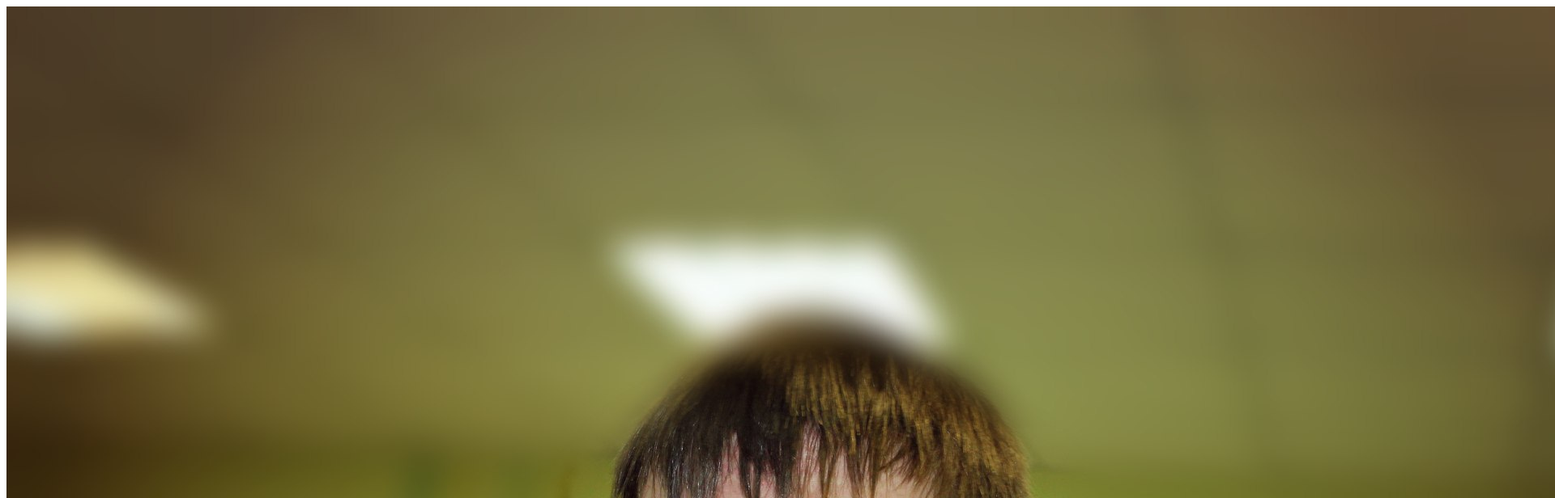
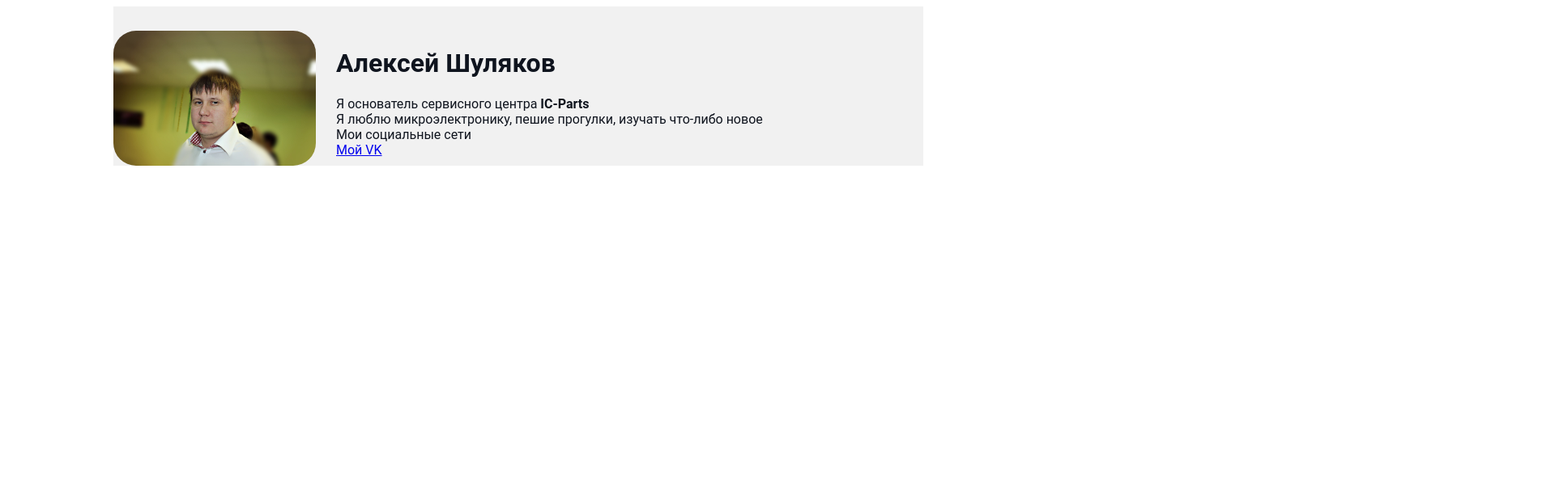
Before and after one commit to demilisher1/Res, a Next.js app: page / in a window 1280 px wide. Shown: the top 616 px of the page at 81% size, 1920 px wide, since content can reach past the window. Built offline with nearby package versions, Linux system fonts and the light colour scheme.

Commit message:
начал делать стили, но уже понял что где то ошибся со структурой

```diff
--- a/src/components/Res.js
+++ b/src/components/Res.js
@@ -5,10 +5,16 @@ class Res extends React.Component {
     render() {
         return (
             <div className={style.container}>
-                <img src={avatar.src} alt='My Photo' className="avatar"/>
-                {/*<div className={style.textinfo}>*/}
-                {/*    Hello*/}
-                {/*</div>*/}
+                <img src={avatar.src} alt='My Photo' className={style.avatar}/>
+                <div className={style.new}>
+                    <div>
+                        <h1>Алексей Шуляков</h1>
+                        <div>Я основатель сервисного центра <strong>IC-Parts</strong></div>
+                        <div>Я люблю микроэлектронику, пешие прогулки, изучать что-либо новое</div>
+                        <div>Мои социальные сети</div>
+                        <a href="https://vk.com/demilisher" target="_blank">Мой VK</a>
+                    </div>
+                </div>
             </div>
         );
     }
--- a/src/components/Res.module.css
+++ b/src/components/Res.module.css
@@ -1,19 +1,19 @@
 .container {
-    background-color: yellow;
+    background-color: #f1f1f1;
     color: #0f141e;
-    font-size: 32px;
+    font-size: 16px;
     font-weight: normal;
     font-family: 'Roboto', sans-serif;
+    max-width: 1000px;
+    margin: auto;
+    padding-top: 30px;
+    display: flex;
 }
 .avatar {
     width: 250px;
     border-radius: 28px;
     box-shadow: 4px 4px 14px rgba(0, 0, 0, 0);
 }
-.textinfo {
-    background-color: yellow;
-    color: #0f141e;
-    font-size: 32px;
-    font-weight: normal;
-    font-family: 'Roboto', sans-serif;
+.new {
+    margin-left: 25px;
 }
```
